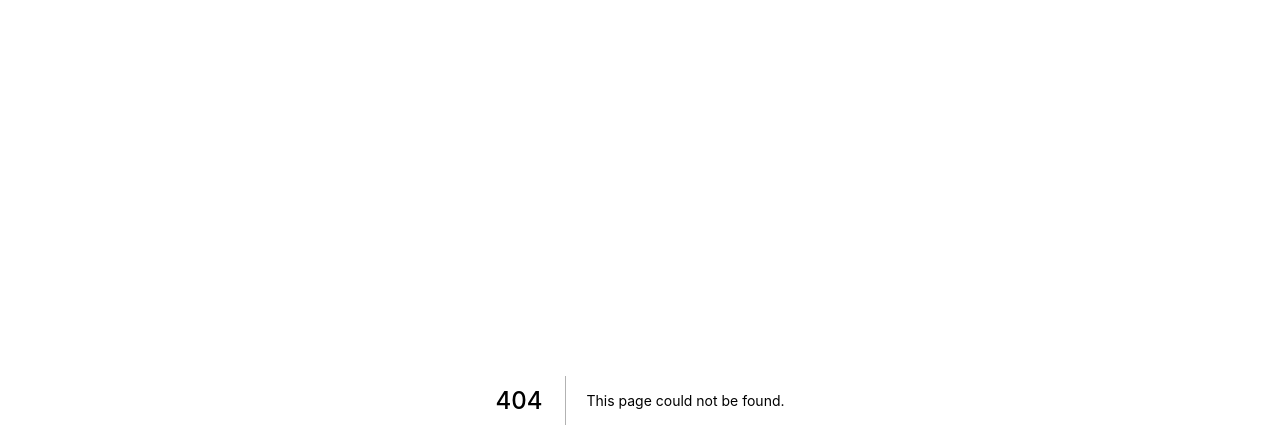
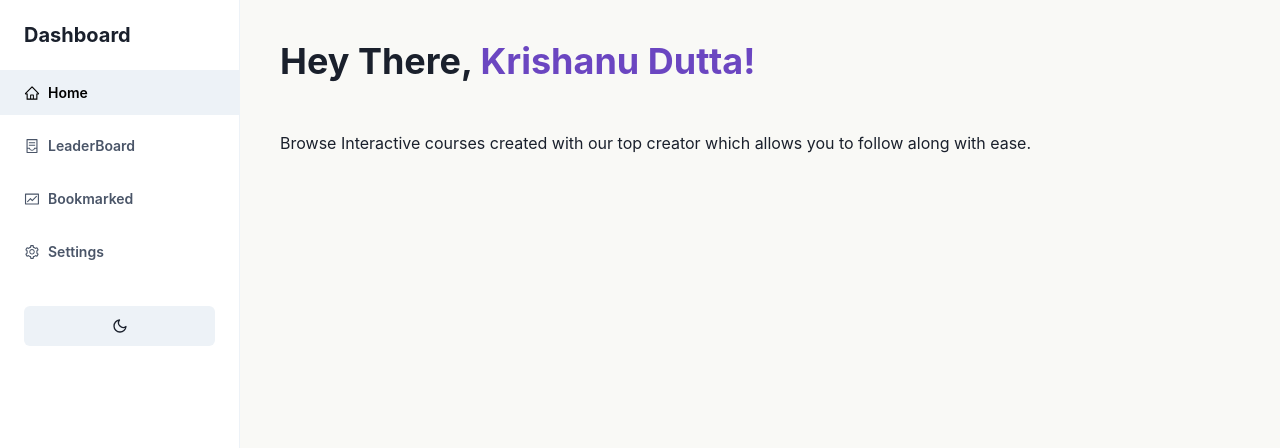
Before and after one commit to TeamRoadmap/User-Frontend, a Next.js app: page /dashboard in a window 1280 px wide. Before the commit this address had no page. Shown: the top 448 px of the page. Built offline with nearby package versions, Linux system fonts and the light colour scheme.

Commit message:
feat: dashboard sidebar

```diff
--- /dev/null
+++ b/dashboard/components/index.jsx
@@ -0,0 +1,2 @@
+export { default as Sidebar } from "./sidebar";
+export { default as Layout } from "./layout";
--- /dev/null
+++ b/dashboard/components/layout.jsx
@@ -0,0 +1,27 @@
+import { Box } from "@chakra-ui/react";
+import React from "react";
+import Sidebar from "./sidebar";
+
+export default function Layout({ children }) {
+  return (
+    <Box
+      ml={{ base: 0, md: 60 }}
+      transition=".3s ease"
+    >
+      <Box
+        as="section"
+        bg="#F9F9F6"
+        _dark={{ bg: "gray.800" }}
+        minH="100vh"
+      >
+        <Sidebar />
+        <Box
+          as="main"
+          p="4"
+        >
+          {children}
+        </Box>
+      </Box>
+    </Box>
+  );
+}
--- /dev/null
+++ b/dashboard/components/sidebar.jsx
@@ -0,0 +1,179 @@
+import {
+  Box,
+  Drawer,
+  DrawerContent,
+  DrawerOverlay,
+  Button,
+  Flex,
+  Icon,
+  IconButton,
+  Text,
+  useColorModeValue,
+  useColorMode,
+  useDisclosure,
+} from "@chakra-ui/react";
+import {
+  AiOutlineContainer,
+  AiOutlineFund,
+  AiOutlineHome,
+  AiOutlineLeft,
+  AiOutlineRight,
+  AiOutlineSetting,
+} from "react-icons/ai";
+import { FiMoon, FiSun } from "react-icons/fi";
+import React from "react";
+import NavLink from "../../shared/components/nav-link";
+
+const Sidebar = () => {
+  const { colorMode, toggleColorMode } = useColorMode();
+  const sidebar = useDisclosure();
+  const color = useColorModeValue("gray.600", "gray.300");
+
+  const NavItem = (props) => {
+    const { icon, children, ...rest } = props;
+    return (
+      <Flex
+        align="center"
+        px="4"
+        pl="4"
+        py="3"
+        cursor="pointer"
+        color="inherit"
+        _dark={{ color: "gray.400" }}
+        _hover={{
+          bg: "gray.100",
+          _dark: { bg: "gray.900" },
+          color: "gray.900",
+        }}
+        role="group"
+        fontWeight="semibold"
+        transition=".15s ease"
+        {...rest}
+      >
+        {icon && (
+          <Icon
+            mx="2"
+            boxSize="4"
+            _groupHover={{
+              color: color,
+            }}
+            as={icon}
+          />
+        )}
+        {children}
+      </Flex>
+    );
+  };
+
+  const SidebarContent = (props) => (
+    <Box
+      as="nav"
+      pos="fixed"
+      top="0"
+      left="0"
+      zIndex="sticky"
+      h="full"
+      pb="10"
+      overflowX="hidden"
+      overflowY="auto"
+      bg="white"
+      _dark={{ bg: "gray.900" }}
+      border
+      borderColor={useColorModeValue("gray.100", "gray.700")}
+      color="inherit"
+      borderRightWidth="1px"
+      w="60"
+      {...props}
+    >
+      <Flex
+        px="4"
+        py="5"
+        align="center"
+        justify="space-between"
+        gap="4"
+      >
+        <Text
+          fontSize="xl"
+          ml="2"
+          color="brand.500"
+          _dark={{ color: "white" }}
+          fontWeight="bold"
+        >
+          Dashboard
+        </Text>
+        <IconButton
+          aria-label="Menu"
+          display={{ base: "inline-flex", md: "none" }}
+          my="4"
+          onClick={sidebar.onClose}
+          icon={<AiOutlineLeft />}
+          size="sm"
+        />
+      </Flex>
+      <Flex
+        direction="column"
+        as="nav"
+        fontSize="sm"
+        color="gray.600"
+        gap="2"
+        aria-label="Main Navigation"
+      >
+        <NavLink to="/dashboard">
+          <NavItem icon={AiOutlineHome}>Home</NavItem>
+        </NavLink>
+        <NavLink to="/dashboard/course">
+          <NavItem icon={AiOutlineContainer}>LeaderBoard</NavItem>
+        </NavLink>
+        <NavLink to="/dashboard/statistics">
+          <NavItem icon={AiOutlineFund}>Bookmarked</NavItem>
+        </NavLink>
+        <NavLink to="/dashboard/settings">
+          <NavItem icon={AiOutlineSetting}>Settings</NavItem>
+        </NavLink>
+
+        <Button
+          m="6"
+          onClick={toggleColorMode}
+        >
+          {colorMode === "light" ? <FiMoon /> : <FiSun color="#A0AEC0" />}
+        </Button>
+      </Flex>
+    </Box>
+  );
+  return (
+    <Box
+      as="section"
+      bg="#F9F9F6"
+      _dark={{ bg: "gray.800" }}
+    >
+      <SidebarContent display={{ base: "none", md: "unset" }} />
+      <Drawer
+        isOpen={sidebar.isOpen}
+        onClose={sidebar.onClose}
+        placement="left"
+      >
+        <DrawerOverlay />
+        <DrawerContent>
+          <SidebarContent
+            w="full"
+            borderRight="none"
+          />
+        </DrawerContent>
+      </Drawer>
+      <IconButton
+        aria-label="Menu"
+        display={{
+          base: "inline-flex",
+          md: "none",
+        }}
+        mx="10"
+        mt="4"
+        onClick={sidebar.onOpen}
+        icon={<AiOutlineRight />}
+        size="md"
+      />
+    </Box>
+  );
+};
+
+export default Sidebar;
--- a/package.json
+++ b/package.json
@@ -18,6 +18,7 @@
     "next": "12.2.4",
     "react": "18.2.0",
     "react-dom": "18.2.0",
+    "react-icons": "^4.4.0",
     "react-redux": "^8.0.2"
   },
   "devDependencies": {
--- /dev/null
+++ b/pages/dashboard/index.jsx
@@ -0,0 +1,91 @@
+import Head from "next/head";
+import { Layout } from "../../dashboard/components";
+import { Grid, Heading, SimpleGrid, Stack, Text } from "@chakra-ui/react";
+
+const data = [
+  {
+    isNew: false,
+    imageURL: "/images/react-course.webp",
+    courseName: " Basics of React",
+    type: "Frontend",
+    lastUpdated: "12/04/12",
+    edit: "some link",
+  },
+
+  {
+    isNew: false,
+    imageURL: "/images/react-course.webp",
+    courseName: " Basics of React",
+    type: "Frontend",
+    lastUpdated: "12/04/12",
+    edit: "some link",
+  },
+  {
+    isNew: false,
+    imageURL: "/images/react-course.webp",
+    courseName: " Basics of React",
+    type: "Frontend",
+    lastUpdated: "12/04/12",
+    edit: "some link",
+  },
+];
+
+const data2 = [
+  {
+    isNew: false,
+    imageURL: "/images/simple-chart.png",
+    courseName: "Upvotes/Downvotes",
+  },
+
+  {
+    isNew: false,
+    imageURL: "/images/user.png",
+    courseName: "User Engangement",
+  },
+  {
+    isNew: false,
+    imageURL: "/images/quiz.png",
+    courseName: " Quizzes Interaction",
+  },
+];
+
+export default function Home() {
+  return (
+    <Layout>
+      <Head>
+        <title>Roadmap Dashboard</title>
+        <meta
+          name="description"
+          content="Roadmap Creator App"
+        />
+        <link
+          rel="icon"
+          href="/favicon.ico"
+        />
+      </Head>
+      <Stack
+        m="6"
+        direction="column"
+        gap="12"
+      >
+        <Heading fontSize={{ base: "2xl", md: "3xl", lg: "4xl" }}>
+          <Text
+            as={"span"}
+            position={"relative"}
+          >
+            Hey There,
+          </Text>{" "}
+          <Text
+            color={"purple.600"}
+            as={"span"}
+          >
+            Krishanu Dutta!
+          </Text>{" "}
+        </Heading>
+        <Text>Browse Interactive courses created with our top creator which allows you to follow along with ease.</Text>
+      </Stack>
+    </Layout>
+  );
+}
+
+export { getServerSideProps } from "../../shared/lib/chakra";
--- /dev/null
+++ b/shared/components/nav-link.jsx
@@ -0,0 +1,41 @@
+import { Link as ChakraLink, useColorModeValue } from "@chakra-ui/react";
+import Link from "next/link";
+import { useRouter } from "next/router";
+import React from "react";
+
+function NavLink({ to, activeProps, children, _hover, ...props }) {
+  const router = useRouter();
+  const isActive = router.pathname === to;
+  const color = useColorModeValue("black", "selected");
+  const bg = useColorModeValue("gray.100", "gray.700");
+
+  if (isActive) {
+    return (
+      <Link href={to}>
+        <ChakraLink
+          fontWeight="bold"
+          {...props}
+          {...activeProps}
+          _hover={{ color: color }}
+          color={color}
+          bg={bg}
+        >
+          {children}
+        </ChakraLink>
+      </Link>
+    );
+  }
+
+  return (
+    <Link href={to}>
+      <ChakraLink
+        {...props}
+        _hover={{ color: "selected" }}
+      >
+        {children}
+      </ChakraLink>
+    </Link>
+  );
+}
+
+export default NavLink;
```
Also changed, not shown: 2 other files (tests, documents, lock files or other folders).
